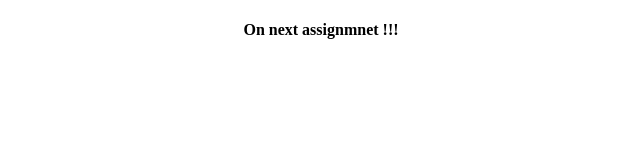
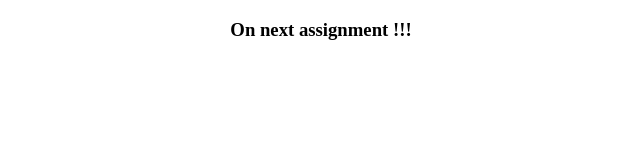
Before and after one commit to sachin2smart/first-ang-project, an Angular app: page / in a window 1280 px wide. Shown: the top 160 px of the page, without its empty margins (319-959 px from the left). Built offline with nearby package versions, Linux system fonts and the light colour scheme.

Commit message:
Page title changed

```diff
--- a/src/app/app.component.ts
+++ b/src/app/app.component.ts
@@ -37,7 +37,7 @@ import { Component } from '@angular/core';
 
 // Assignment 3
   template: `
-    <h4 style="text-align:center;font-color:green"> On next assignmnet !!!</h4>
+    <h3 style="text-align:center;font-color:red"> On next assignment !!!</h3>
 `,
 
   styleUrls: ['./app.component.css']
--- a/src/index.html
+++ b/src/index.html
@@ -2,11 +2,11 @@
 <html lang="en">
 <head>
   <meta charset="utf-8">
-  <title>FirstAngProject</title>
+  <title>Angular Project from Lynda</title>
   <base href="/">
 
   <meta name="viewport" content="width=device-width, initial-scale=1">
-  <link rel="icon" type="image/x-icon" href="favicon.ico">
+  <link rel="icon" type="image/x-icon" href="22px-Flag_of_India.svg">
 </head>
 <body>
   <app-root>Loading..</app-root>
```
Also changed, not shown: src/22px-Flag_of_India.svg.png (added).
